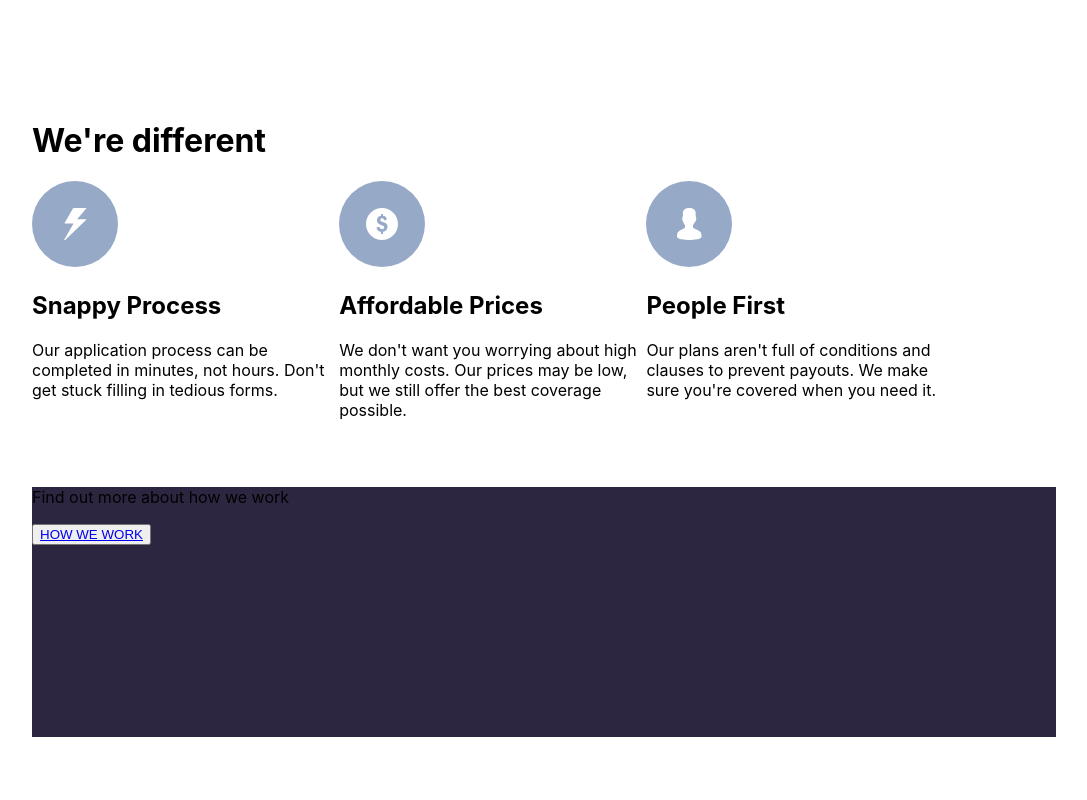
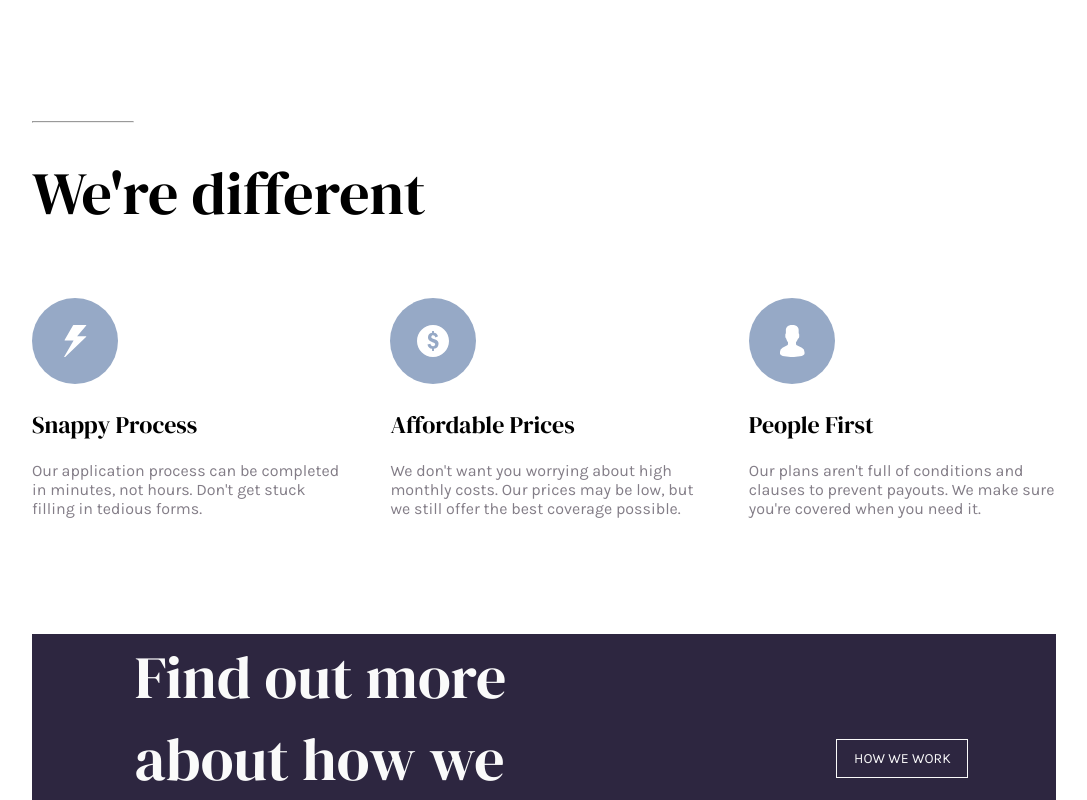
Before and after one commit to kabocha23/Insure-Landing-Page, a React (Create React App) app: page / in a window 1280 px wide. Shown: the part 740-1540 px from the top of the page, without its empty margins (96-1183 px from the left). Built offline with nearby package versions, Linux system fonts and the light colour scheme.

Commit message:
Styling content in Body and Footer

```diff
--- a/src/components/Body/Body.css
+++ b/src/components/Body/Body.css
@@ -21,16 +21,17 @@
     flex-flow: column nowrap;
     height: 300px;
     width: 45%;
-    font-family: 'DM Serif Display', serif;
     color: hsl(0, 0%, 98%);
 }
 .body-intro-text hr {
     width: 100px;
+    margin-top: 0;
     margin-left: 0;
     margin-bottom: 40px;
 }
 .body-intro-text h1 {
     font-size: 60px;
+    font-family: 'DM Serif Display', serif;
     font-weight: normal;
     margin-top: 0px;
     margin-bottom: 10px;
@@ -85,11 +86,27 @@
     max-width: 1280px;
     margin-left: auto;
     margin-right: auto;
-    height: 350px;
+    margin-bottom: 100px;
+}
+.body-different hr {
+    width: 100px;
+    margin-top: 0;
+    margin-left: 0;
+    margin-bottom: 40px;
+    background-color: hsl(273, 4%, 51%);
+}
+.body-different h1 {
+    font-family: 'DM Serif Display', serif;
+    font-size: 60px;
+    font-weight: normal;
+    margin-top: 0px;
+    margin-bottom: 75px;
+    line-height: 60px;
 }
 .body-different-sub {
     display: flex;
     flex-flow: row wrap;
+    justify-content: space-between;
 }
 .body-different-sub {
     display: flex;
@@ -98,9 +115,20 @@
 .body-different-pros {
     width: 30%;
 }
+.body-different-pros h2 {
+    font-family: 'DM Serif Display', serif;
+    font-weight: normal;
+}
+.body-different-pros p {
+    font-family: 'Karla', sans-serif;
+    font-weight: normal;
+    color: hsl(273, 4%, 51%);
+}
 
 
 .body-find-out {
+    display: flex;
+    flex-flow: row wrap;
     height: 250px;
     width: 80%;
     max-width: 1280px;
@@ -109,3 +137,48 @@
     margin-bottom: 100px;
     background-color: hsl(256, 26%, 20%);
 }
+.body-find-out-text {
+    display: flex;
+    justify-content: center;
+    align-items: center;
+    height: 100%;
+    width: 50%;
+    font-family: 'DM Serif Display', serif;
+    font-size: 60px;
+    font-weight: normal;
+    color: hsl(0, 0%, 98%);
+    margin-left: auto;
+    margin-right: auto;
+}
+.body-find-out-text p {
+    margin: 0;
+}
+.body-find-out-btn {
+    width: 30%;
+    margin-top: auto;
+    margin-bottom: auto;
+}
+.body-find-out-btn a {
+    display: flex;
+    justify-content: center;
+    align-items: center;
+    width: 110px;
+    padding: 10px 10px;
+    margin-left: auto;
+    margin-right: auto;
+    text-decoration: none;
+    color: hsl(0, 0%, 98%);
+    font-family: 'Karla', sans-serif;
+    font-weight: normal;
+    font-size: 14px;
+    background-color: transparent;
+    border: 1px solid hsl(0, 0%, 98%);
+    cursor: pointer;
+}
+.body-find-out-btn a:hover {
+    background-color: hsl(0, 0%, 98%);
+    transition: background-color 0.4s ease-in-out;
+    color: hsl(256, 26%, 20%);
+    transition: color 0.4s ease-in-out;
+    font-weight: bold;
+}
--- a/src/components/Body/Body.js
+++ b/src/components/Body/Body.js
@@ -10,6 +10,7 @@ const Body = () => {
 
     return(
         <div className='body-container'>
+            {/* intro section 'humanizing' text and photo of family */}
             <div className='body-intro'>
                 <div className='body-intro-sub'>
                     <div className='body-intro-text'>
@@ -23,7 +24,9 @@ const Body = () => {
                     </div>
                 </div>
             </div>
+            {/* selling point section */}
             <div className='body-different'>
+                <hr></hr>
                 <h1>We're different</h1>
                 <div className='body-different-sub'>
                     <div className='body-different-pros'>
@@ -43,12 +46,13 @@ const Body = () => {
                     </div>
                 </div>
             </div>
+            {/* find out more section  */}
             <div className='body-find-out'>
                 <div className='body-find-out-text'>
                     <p>Find out more about how we work</p>
                 </div>
                 <div className='body-find-out-btn'>
-                    <button><a href='#'>HOW WE WORK</a></button>
+                    <a href='#'><span>HOW WE WORK</span></a>
                 </div>
             </div>
         </div>
```
